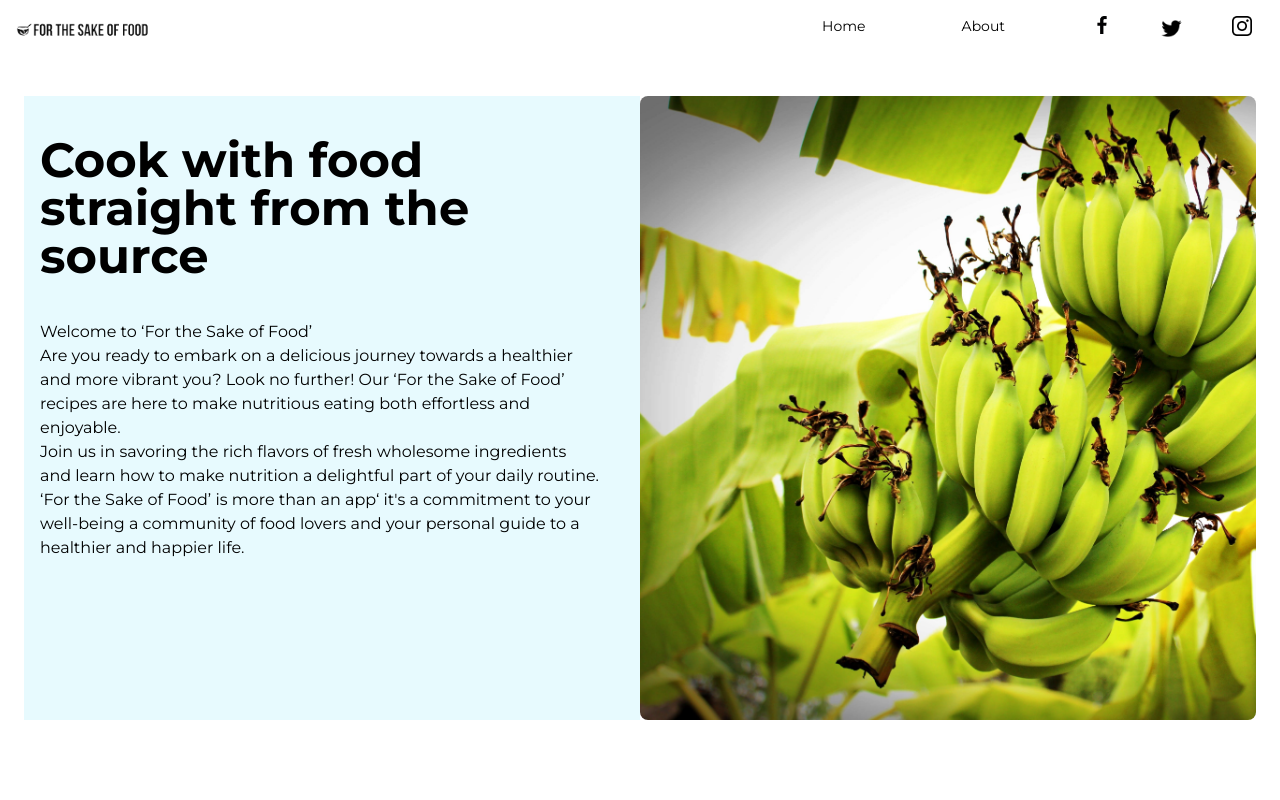
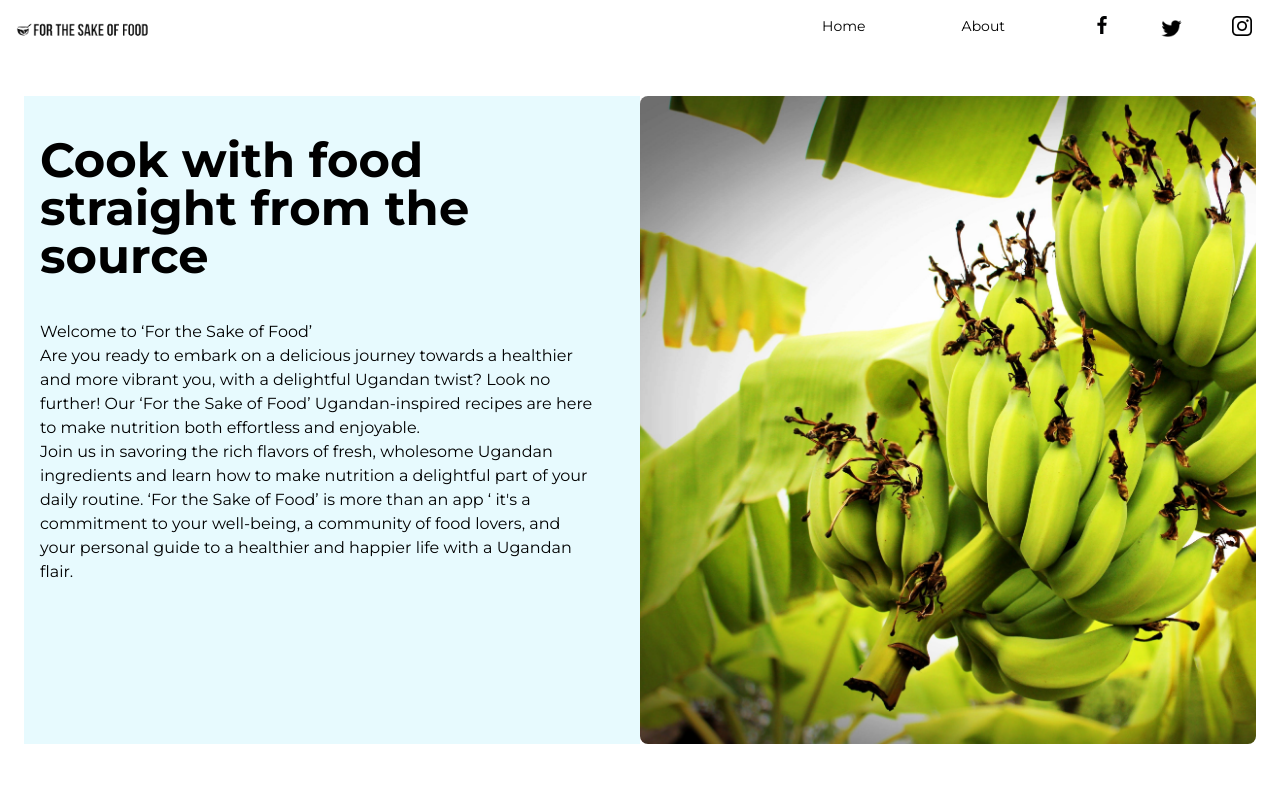
Before and after one commit to For-The-Sake-Of-Food/frontend-code, a Next.js app in the folder for-the-sake-of-food/: page / in a window 1280 px wide. Shown: the top 800 px of the page. Built offline with nearby package versions, Linux system fonts and the light colour scheme; no server answers.

Commit message:
changes to the hero section

```diff
--- a/for-the-sake-of-food/src/app/page.js
+++ b/for-the-sake-of-food/src/app/page.js
@@ -17,17 +17,17 @@ const Welcome = () => {
             <p>Welcome to &lsquo;For the Sake of Food&rsquo;</p>
             <p>
               Are you ready to embark on a delicious journey towards a healthier
-              and more vibrant you? Look no further! Our &lsquo;For the Sake of
-              Food&rsquo; recipes are here to make nutritious eating both
-              effortless and enjoyable.
+              and more vibrant you, with a delightful Ugandan twist? Look no
+              further! Our &lsquo;For the Sake of Food&rsquo; Ugandan-inspired
+              recipes are here to make nutrition both effortless and enjoyable.
             </p>
             <p>
-              Join us in savoring the rich flavors of fresh wholesome
+              Join us in savoring the rich flavors of fresh, wholesome Ugandan
               ingredients and learn how to make nutrition a delightful part of
               your daily routine. &lsquo;For the Sake of Food&rsquo; is more
-              than an app&lsquo; it&apos;s a commitment to your well-being a
-              community of food lovers and your personal guide to a healthier
-              and happier life.
+              than an app &lsquo; it&apos;s a commitment to your well-being, a
+              community of food lovers, and your personal guide to a healthier
+              and happier life with a Ugandan flair.
             </p>
           </div>
         </div>
```
